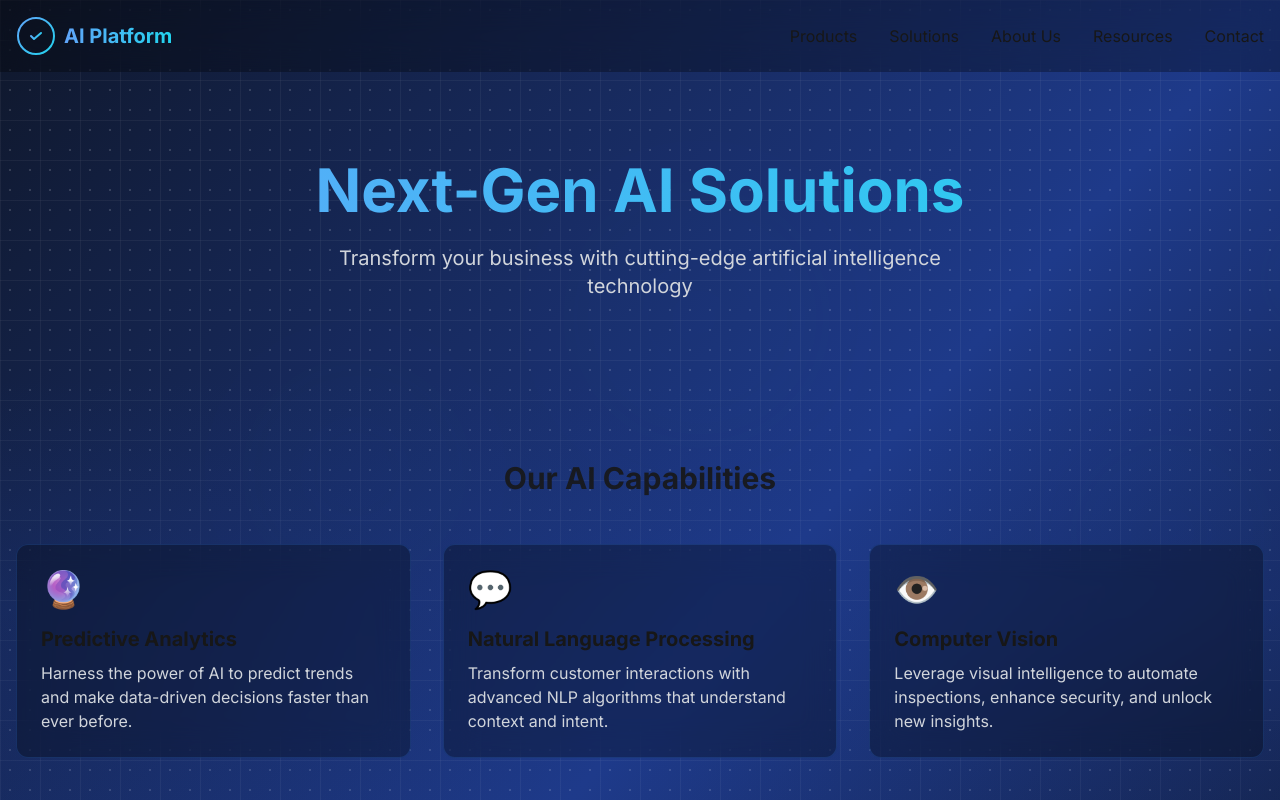
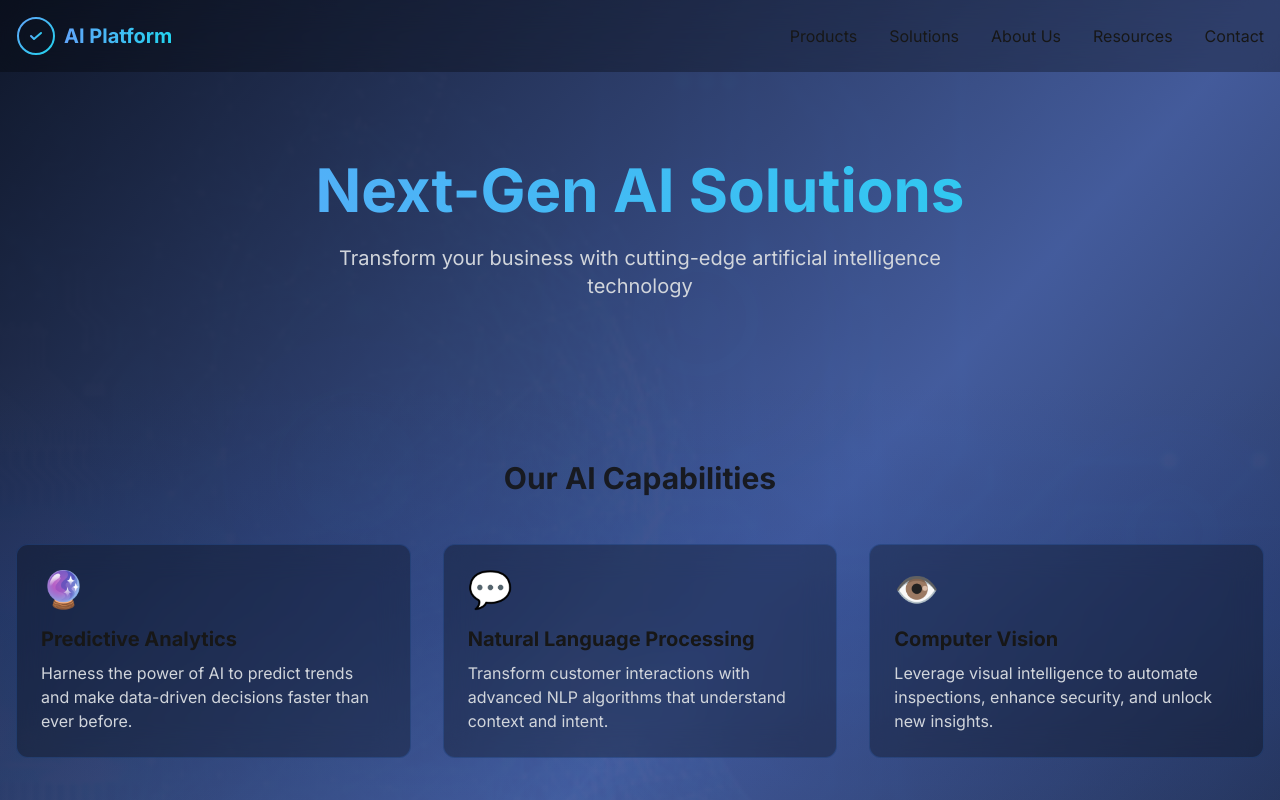
Before and after one commit to ryanleis/rl-nextjs-boilerplate, a Next.js app: page / in a window 1280 px wide. Shown: the top 800 px of the page. Built offline with nearby package versions, Linux system fonts and the light colour scheme.

Commit message:
update background

```diff
--- a/app/page.tsx
+++ b/app/page.tsx
@@ -45,31 +45,27 @@ export default function Home() {
     <div className="min-h-screen flex flex-col relative overflow-hidden">
       {/* Background Elements */}
       <div className="absolute inset-0 -z-10">
-        {/* Main background gradient */}
-        <div className="absolute inset-0 bg-gradient-to-br from-slate-900 via-blue-900 to-slate-900" />
+        {/* Background Image */}
+        <div
+          className="absolute inset-0"
+          style={{
+            backgroundImage: 'url("/ai-background.jpg")',
+            backgroundSize: 'cover',
+            backgroundPosition: 'center',
+            backgroundRepeat: 'no-repeat',
+            opacity: 0.15,
+          }}
+        />
 
-        {/* AI Pattern Overlay */}
-        <div className="absolute inset-0 opacity-20">
-          <svg className="w-full h-full" xmlns="http://www.w3.org/2000/svg">
-            <defs>
-              <pattern id="grid" width="40" height="40" patternUnits="userSpaceOnUse">
-                <path d="M 40 0 L 0 0 0 40" fill="none" stroke="white" strokeWidth="0.5" />
-              </pattern>
-              <pattern id="dots" width="20" height="20" patternUnits="userSpaceOnUse">
-                <circle cx="10" cy="10" r="1" fill="white" />
-              </pattern>
-            </defs>
-            <rect width="100%" height="100%" fill="url(#grid)" />
-            <rect width="100%" height="100%" fill="url(#dots)" />
-          </svg>
-        </div>
+        {/* Dark overlay */}
+        <div className="absolute inset-0 bg-gradient-to-br from-slate-900 via-blue-900/80 to-slate-900" />
 
         {/* Floating AI Elements */}
         <div className="absolute inset-0 overflow-hidden">
           {[...Array(5)].map((_, i) => (
             <div
               key={i}
-              className="absolute w-64 h-64 rounded-full opacity-10 blur-3xl"
+              className="absolute w-64 h-64 rounded-full opacity-[0.08] blur-3xl"
               style={{
                 background: `radial-gradient(circle, rgba(59, 130, 246, 0.5) 0%, rgba(59, 130, 246, 0) 70%)`,
                 top: `${Math.random() * 100}%`,
--- a/next.config.js
+++ b/next.config.js
@@ -2,7 +2,7 @@
 const nextConfig = {
   reactStrictMode: true,
   images: {
-    domains: ['images.unsplash.com'],
+    domains: ['images.unsplash.com', 'iqaccountant.com'],
   },
 }
 
```
Also changed, not shown: public/ai-background.jpg (added), public/ai-pattern.svg (added).
